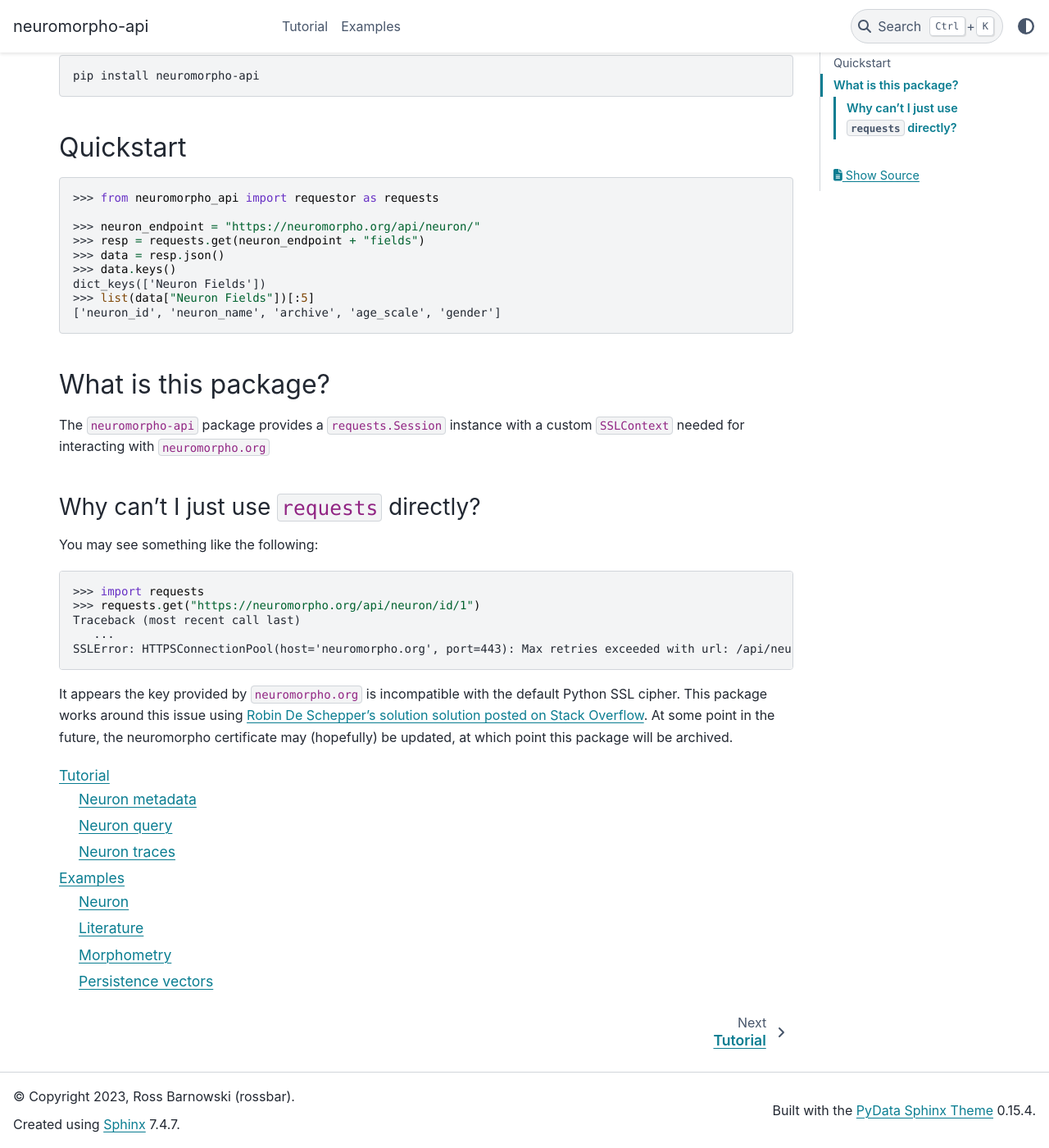
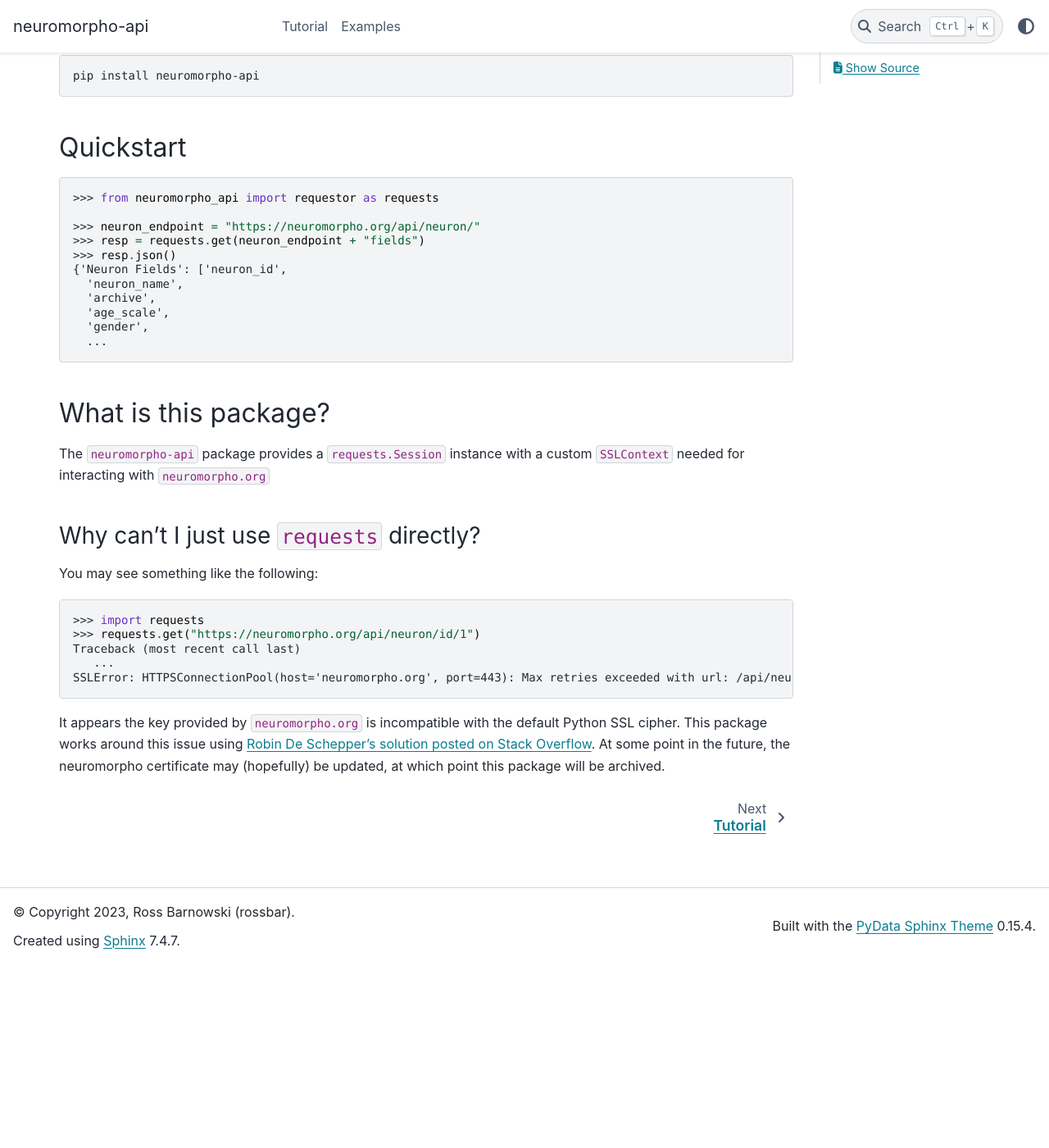
Before and after one commit to rossbar/neuromorpho-api, a Sphinx documentation site: the page built from doc/index.md, in a window 1280 px wide and 1400 px high, scrolled down 224 px. Shown: the whole window at 82% size. Built offline with Sphinx 7.4.7 and the PyData theme 0.15.4, drawn with Linux system fonts in a browser that asks for light colours.

Commit message:
Minor doc fixups, shorten things.

````diff
--- a/doc/index.md
+++ b/doc/index.md
@@ -17,11 +17,13 @@
 
 >>> neuron_endpoint = "https://neuromorpho.org/api/neuron/"
 >>> resp = requests.get(neuron_endpoint + "fields")
->>> data = resp.json()
->>> data.keys()
-dict_keys(['Neuron Fields'])
->>> list(data["Neuron Fields"])[:5]
-['neuron_id', 'neuron_name', 'archive', 'age_scale', 'gender']
+>>> resp.json()
+{'Neuron Fields': ['neuron_id',
+  'neuron_name',
+  'archive',
+  'age_scale',
+  'gender',
+  ...
 ```
 
 ## What is this package?
@@ -44,12 +46,13 @@
 It appears the key provided by `neuromorpho.org` is incompatible with the
 default Python SSL cipher.
 This package works around this issue using [Robin De Schepper's solution
-solution posted on Stack Overflow](https://stackoverflow.com/a/76217135).
+posted on Stack Overflow](https://stackoverflow.com/a/76217135).
 At some point in the future, the neuromorpho certificate may (hopefully) be
 updated, at which point this package will be archived.
 
 ```{toctree}
-:maxdepth: 2
+:maxdepth: 1
+:hidden:
 tutorial
 examples
 ```
````
